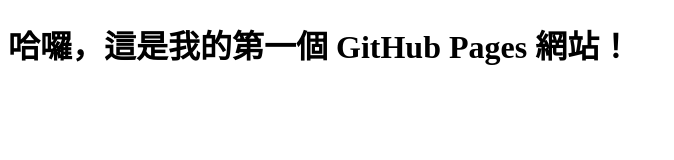
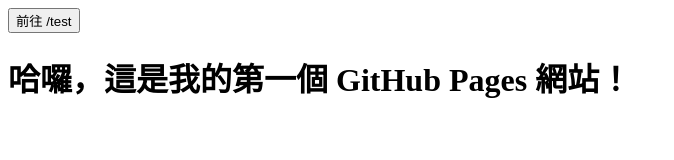
Before and after one commit to yuchun1130-cmyk/yuchun1130-cmyk.github.io, a plain HTML site: page index.html in a window 1280 px wide. Shown: the whole page, without its empty margins (0-674 px from the left). Drawn offline with Linux system fonts and the light colour scheme.

Commit message:
Add button link to /test in index.html

```diff
--- a/index.html
+++ b/index.html
@@ -4,6 +4,9 @@
   <title>我的練習網站</title>
 </head>
 <body>
+  <a href="/test">
+  <button>前往 /test</button>
+</a>
   <h1>哈囉，這是我的第一個 GitHub Pages 網站！</h1>
 </body>
 </html>
```
